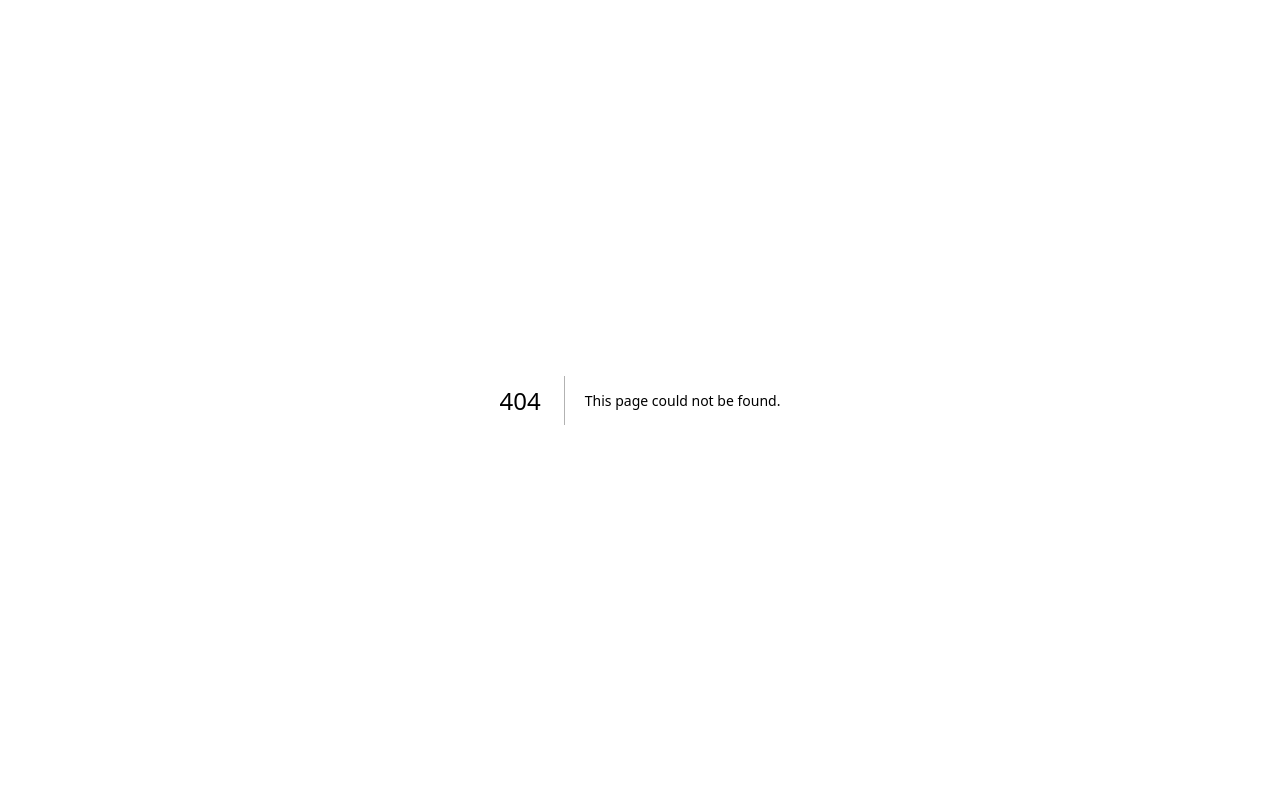
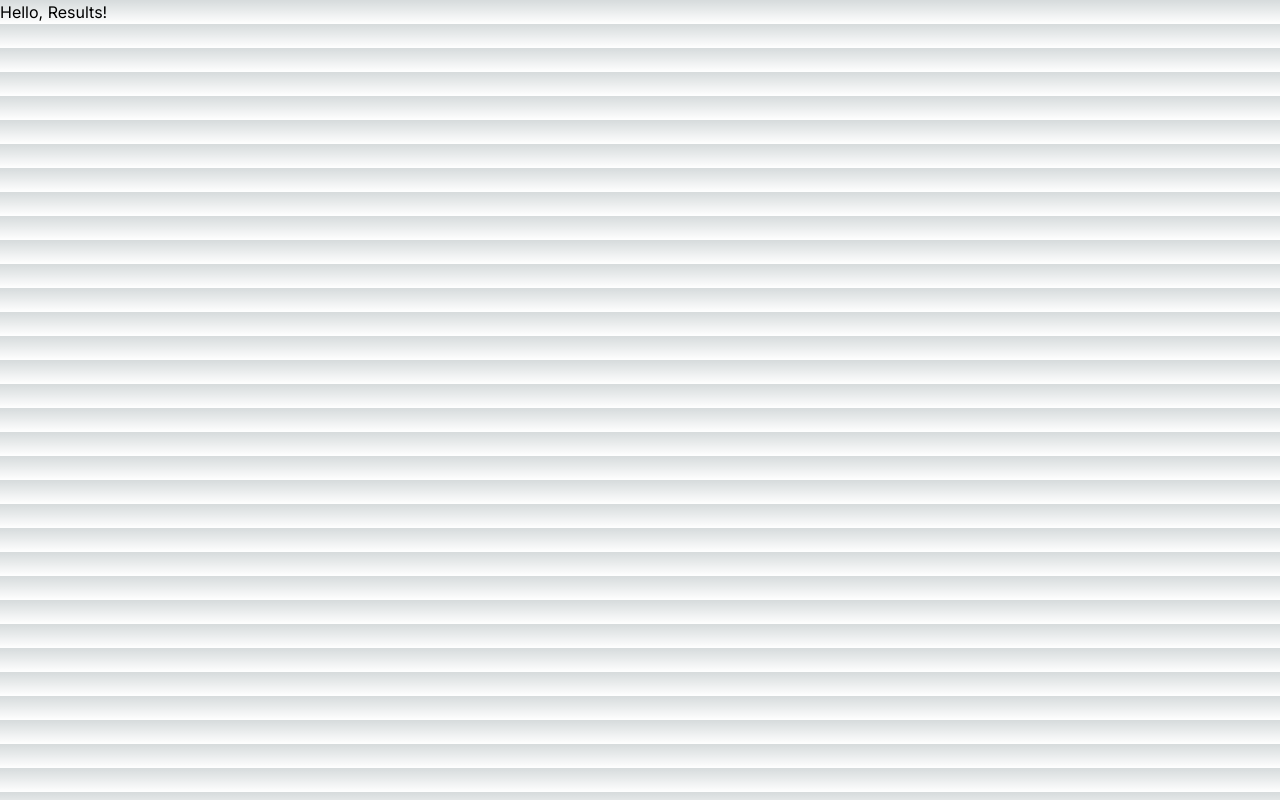
Before and after one commit to HackingGate/AltTube-Next, a Next.js app: page /results in a window 1280 px wide. Before the commit this address had no page. Built offline with nearby package versions, Linux system fonts and the light colour scheme.

Commit message:
Add results page

```diff
--- /dev/null
+++ b/src/app/results/page.tsx
@@ -0,0 +1,5 @@
+export default function Watch() {
+  return (
+    <h1>Hello, Results!</h1>
+  )
+}
```
